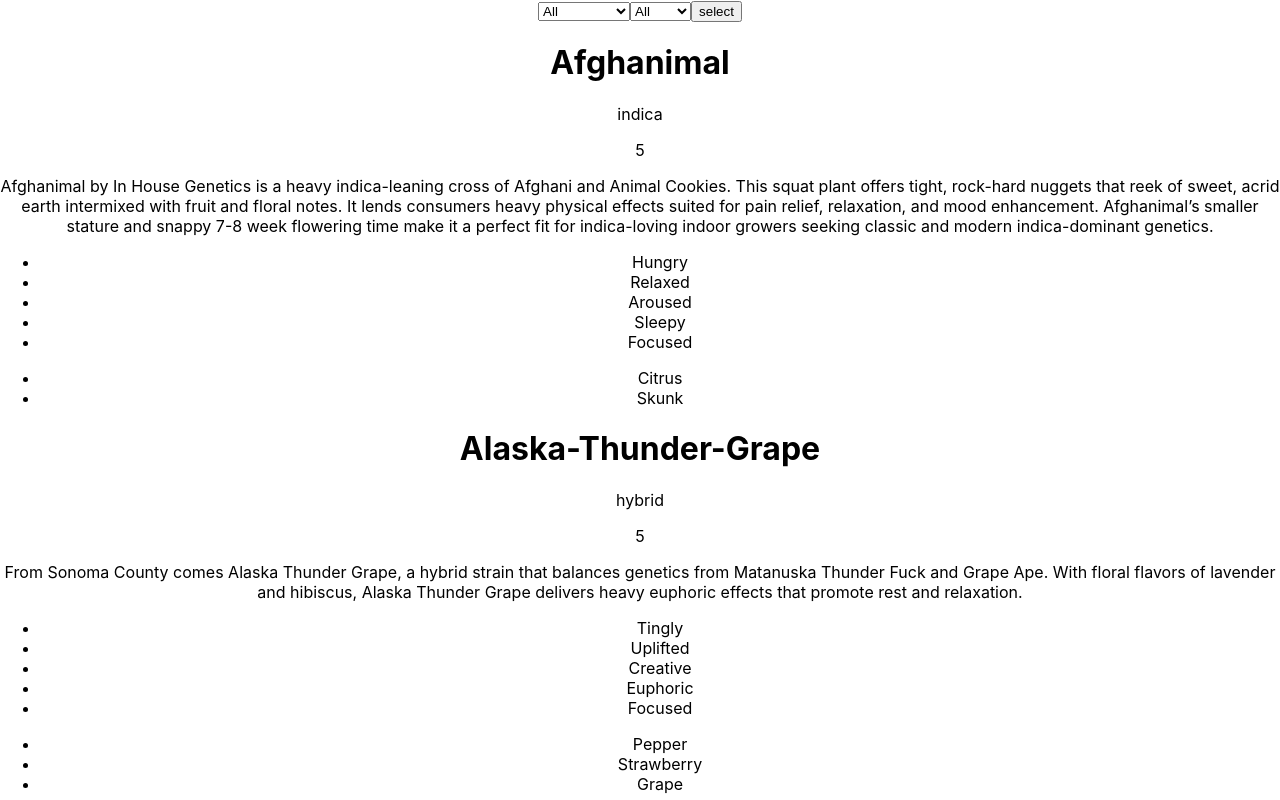
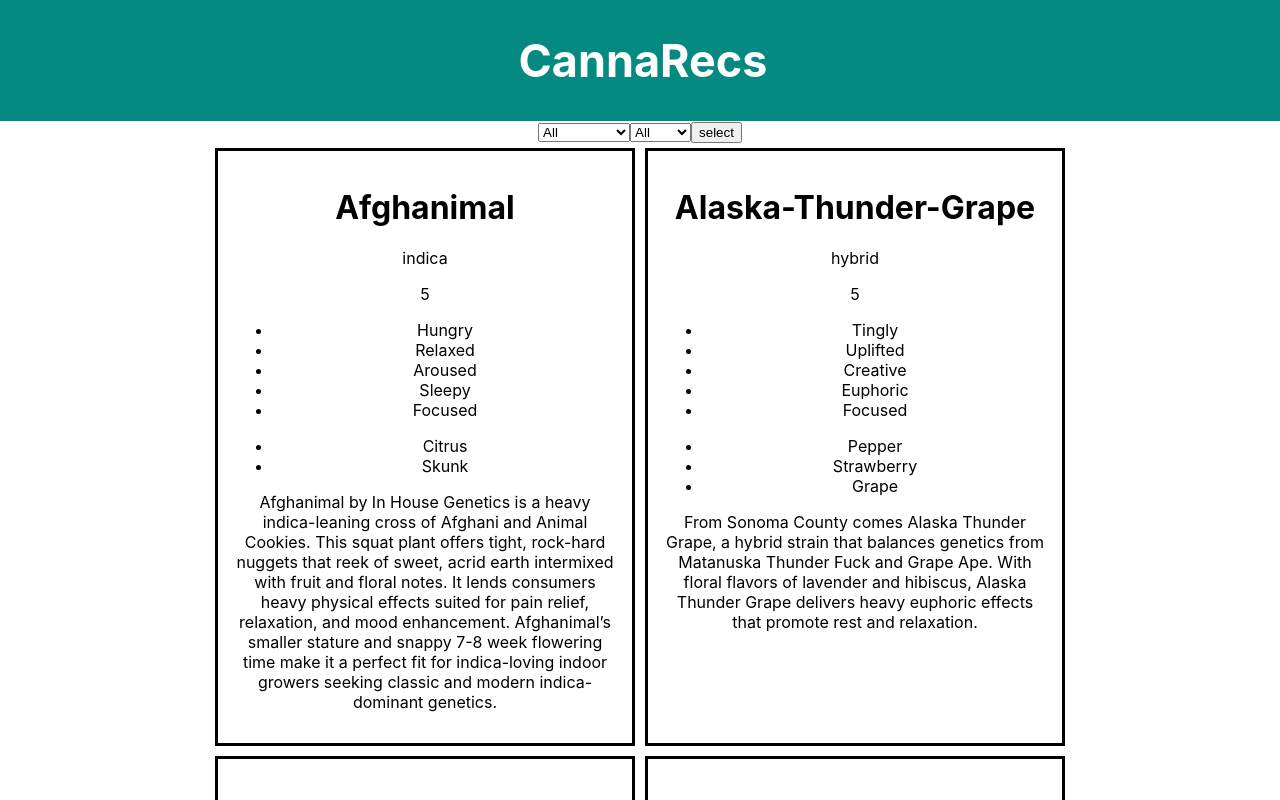
Before and after one commit to OneCodeMan/tangela-merkel, a React (Create React App) app: page / in a window 1280 px wide. Shown: the top 800 px of the page. Built offline with nearby package versions, Linux system fonts and the light colour scheme.

Commit message:
added a banner for later use, flexed the items

```diff
--- /dev/null
+++ b/src/components/Banner/Banner.js
@@ -0,0 +1,23 @@
+import React, { Component } from 'react';
+import { StyleSheet, css } from 'aphrodite';
+
+const styles = StyleSheet.create({
+    container: {
+        width: '100%',
+        border: 'solid',
+        backgroundColor: 'red',
+        height: '300px'
+    },
+});
+
+function Banner() {
+
+    return (
+        <div className={css(styles.container)}>
+
+        </div>
+      );
+}
+
+
+export default Banner;
--- a/src/components/Main/Main.js
+++ b/src/components/Main/Main.js
@@ -1,10 +1,16 @@
 import React from 'react';
+
+import Title from '../../components/Title/Title';
+import Banner from '../../components/Banner/Banner';
 import StrainList from '../../components/StrainList/StrainList';
+
 
 function Main() {
 
     return (
         <div className="Main">
+            <Title />
+            {/* <Banner /> */}
             <StrainList />
         </div>
       );
--- a/src/components/Strain/Strain.js
+++ b/src/components/Strain/Strain.js
@@ -1,23 +1,65 @@
 import React from 'react';
+import { StyleSheet, css } from 'aphrodite';
+
+const styles = StyleSheet.create({
+    strain: {
+        border: 'solid',
+        width: '30%',
+        padding: '15px',
+        margin: '5px'
+    },
+
+    name: {
+
+    },
+
+    type: {
+
+    },
+
+    rating: {
+
+    },
+
+    effects: {
+
+    },
+
+    effect: {
+
+    },
+
+    flavours: {
+
+    },
+
+    flavour: {
+
+    },
+
+    description: {
+
+    }
+});
 
 const Strain = ({strain}) => {
 
   return (
-    <div>
-        <h1>{strain.name}</h1>
-        <p>{strain.type}</p>
-        <p>{strain.rating}</p>
-        <p>{strain.description}</p>
-        <ul>
+    <div className={css(styles.strain)}>
+        <h1 className={css(styles.name)}>{strain.name}</h1>
+        <p className={css(styles.type)}>{strain.type}</p>
+        <p className={css(styles.rating)}>{strain.rating}</p>
+        <ul className={css(styles.effects)}>
             {strain.effects.map((effect, index) => (
-                <li key={index}>{effect}</li>
+                <li className={css(styles.effect)} key={index}>{effect}</li>
             ))}
         </ul>
-        <ul>
+        <ul className={css(styles.flavours)}>
             {strain.flavours.map((flavour, index) => (
-                <li key={index}>{flavour}</li>
+                <li className={css(styles.flavour)} key={index}>{flavour}</li>
             ))}
         </ul>
+        <p className={css(styles.description)}>{strain.description}</p>
     </div>
   );
 }
--- a/src/components/StrainList/StrainList.js
+++ b/src/components/StrainList/StrainList.js
@@ -2,6 +2,20 @@
 import strainCategories from '../../helpers/GenerateStrains';
 import _ from 'lodash';
 import Strain from '../../components/Strain/Strain';
+import { StyleSheet, css } from 'aphrodite';
+
+const styles = StyleSheet.create({
+    container: {
+        width: '100%',
+        margin: '0 auto'
+    },
+
+    strains: {
+        display: 'flex',
+        flexWrap: 'wrap',
+        justifyContent: 'center',
+    },
+});
 
 const categoryMap = {
     'all': strainCategories.allStrains,
@@ -20,7 +34,7 @@
   constructor(props) {
     super(props);
     this.state = {
-        strainsToDisplay: _.orderBy(categoryMap.all, 'rating', 'desc'),
+        strainsToDisplay: _.orderBy(categoryMap.all, 'rating', 'desc').slice(0, 11),
         selectCategoryValue: 'all',
         selectTypeValue: 'all',
     }
@@ -40,14 +54,18 @@
 
   handleClick() {
       let newStrainList = _.orderBy(categoryMap[this.state.selectCategoryValue], 'rating', 'desc')
-                           .filter(strain => strain.type === this.state.selectTypeValue);
+      newStrainList = this.state.selectTypeValue === 'all' ?
+                    newStrainList :
+                    newStrainList.filter(strain => strain.type === this.state.selectTypeValue);
+
       console.log(newStrainList);
-      this.setState({ strainsToDisplay: newStrainList });
+      this.setState({ strainsToDisplay: newStrainList.slice(0, 11) }); // just for debugging
+    //   this.setState({ strainsToDisplay: newStrainList });
   }
 
   render() {
     return(
-        <div>
+        <div className={css(styles.container)}>
             <select value={this.state.selectCategoryValue} onChange={this.handleCategorySelectValue}>
                 <option value="all">All</option>
                 <option value="aphrodisiac">Aphrodisiac</option>
@@ -67,9 +85,11 @@
                 <option value="sativa">Sativa</option>
             </select>
             <button onClick={() => this.handleClick()}>select</button>
-            {this.state.strainsToDisplay.map((strain, index) => (
-                <Strain strain={strain} key={index}/>
-            ))}
+            <div className={css(styles.strains)}>
+                {this.state.strainsToDisplay.map((strain, index) => (
+                    <Strain strain={strain} key={index}/>
+                ))}
+            </div>
         </div>
     )
   }
--- /dev/null
+++ b/src/components/Title/Title.js
@@ -0,0 +1,26 @@
+import React, { Component } from 'react';
+import { StyleSheet, css } from 'aphrodite';
+
+const styles = StyleSheet.create({
+    container: {
+        width: '100%',
+        border: 'solid #048A81',
+        backgroundColor: '#048A81'
+    },
+    title: {
+        color: 'white',
+        fontSize: '45px'
+    }
+});
+
+function Title() {
+
+    return (
+        <div className={css(styles.container)}>
+           <h1 className={css(styles.title)}>CannaRecs</h1>
+        </div>
+      );
+}
+
+
+export default Title;
```
